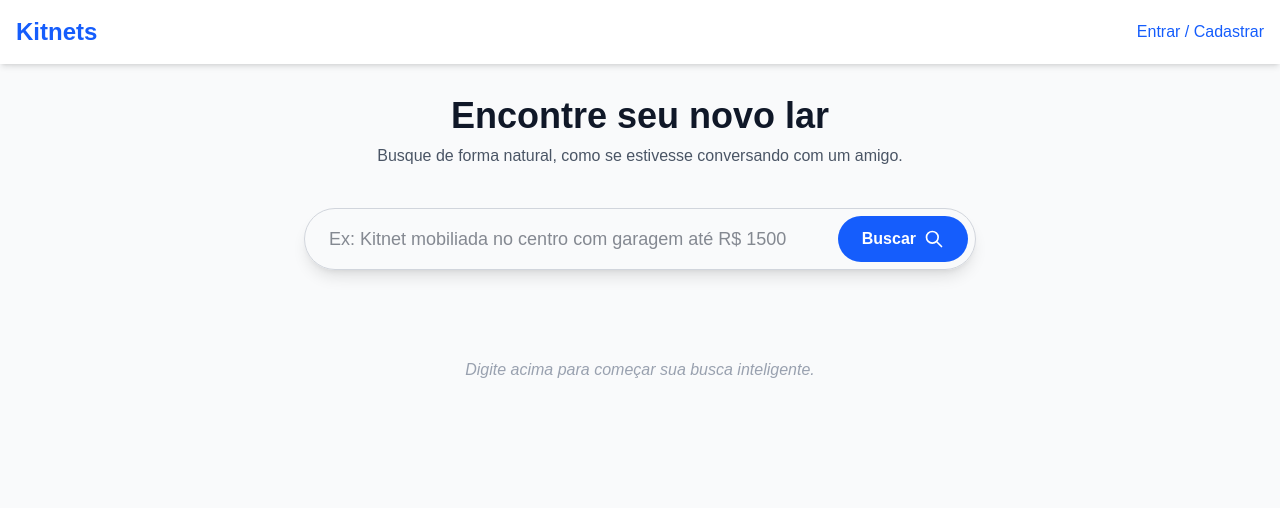
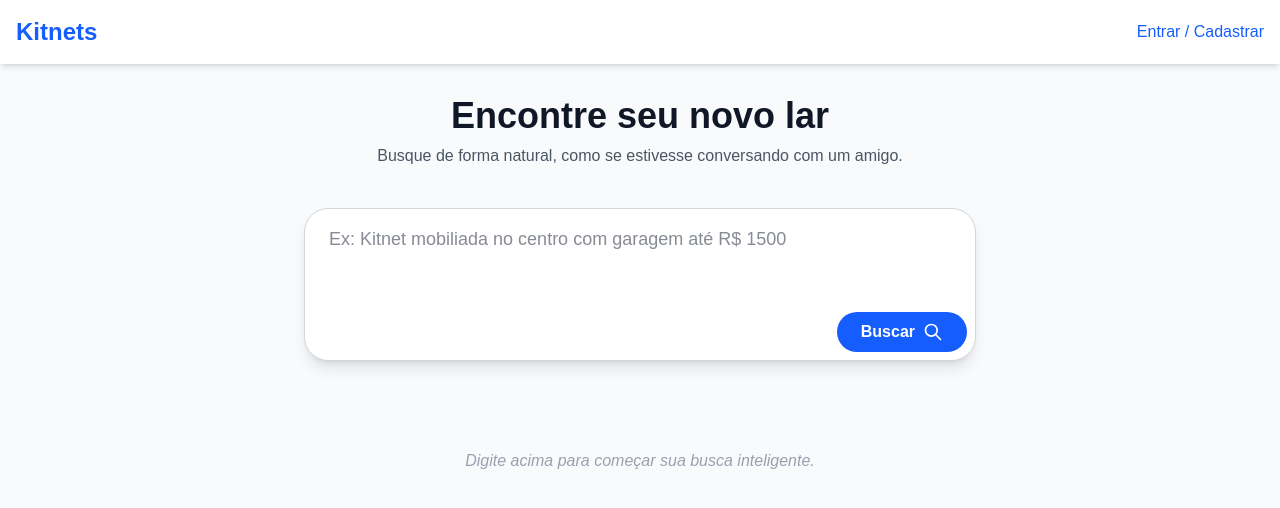
Before and after one commit to helalferrari/kitnets-frontend, a Next.js app: page / in a window 1280 px wide. Shown: the top 508 px of the page. Built offline with nearby package versions, Linux system fonts and the light colour scheme.

Commit message:
refactor(ui): improve search input ux with multiline textarea

```diff
--- a/src/app/page.js
+++ b/src/app/page.js
@@ -92,18 +92,24 @@ export default function Home() {
 
                     {/* Formulário de Busca Semântica */}
                     <form onSubmit={handleSearch} className="mb-12 relative max-w-2xl mx-auto">
-                        <div className="relative">
-                            <input
-                                type="text"
+                        <div className="relative bg-white rounded-3xl border border-gray-300 shadow-lg focus-within:ring-4 focus-within:ring-blue-100 focus-within:border-blue-500 transition-all">
+                            <textarea
                                 value={searchQuery}
                                 onChange={(e) => setSearchQuery(e.target.value)}
-                                className="w-full p-4 pl-6 pr-32 rounded-full border border-gray-300 shadow-lg focus:ring-4 focus:ring-blue-100 focus:border-blue-500 text-gray-900 text-lg transition-all outline-none"
+                                onKeyDown={(e) => {
+                                    if (e.key === 'Enter' && !e.shiftKey) {
+                                        e.preventDefault();
+                                        handleSearch(e);
+                                    }
+                                }}
+                                className="w-full p-4 pl-6 pr-6 rounded-t-3xl bg-transparent text-gray-900 text-lg outline-none resize-none min-h-[80px]"
                                 placeholder="Ex: Kitnet mobiliada no centro com garagem até R$ 1500"
                             />
+                            <div className="flex justify-end p-2">
                                 <button
                                     type="submit"
                                     disabled={loading}
-                                className="absolute right-2 top-2 bottom-2 bg-blue-600 text-white font-bold px-6 rounded-full hover:bg-blue-700 transition duration-150 ease-in-out disabled:bg-gray-400 flex items-center gap-2"
+                                    className="bg-blue-600 text-white font-bold px-6 py-2 rounded-full hover:bg-blue-700 transition duration-150 ease-in-out disabled:bg-gray-400 flex items-center gap-2"
                                 >
                                     {loading ? (
                                         <span className="animate-spin h-5 w-5 border-2 border-white border-t-transparent rounded-full"></span>
@@ -116,6 +122,7 @@ export default function Home() {
                                         </>
                                     )}
                                 </button>
+                            </div>
                         </div>
                     </form>
 
```
Lines whose indentation alone changed are shown as unchanged.
